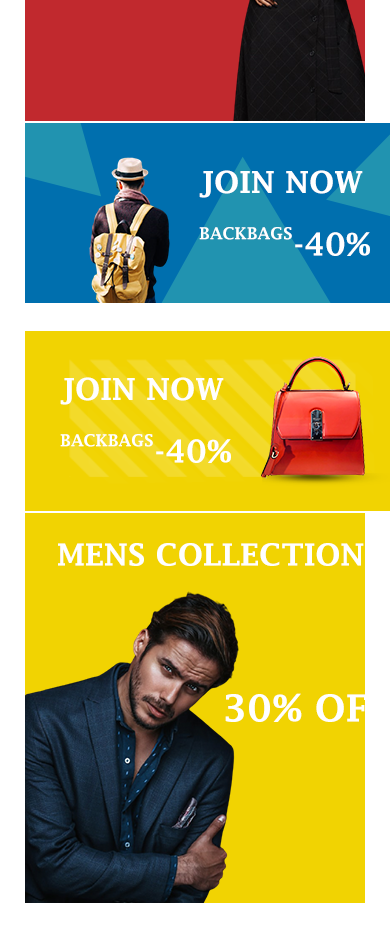
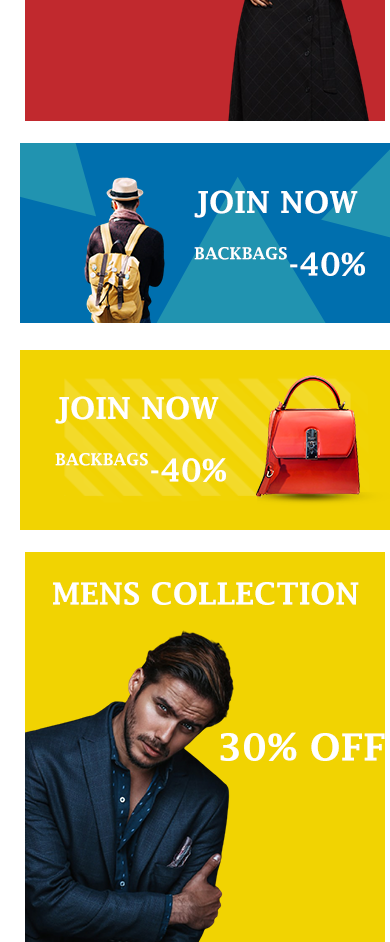
Before and after one commit to FotisAndritsos/ShopSource-eshop, a plain HTML site: page index.html in a window 390 px wide. Shown: the part 2000-2942 px from the top of the page. Drawn offline with nearby package versions, Linux system fonts and the light colour scheme.

Commit message:
responsive

```diff
--- a/styles.css
+++ b/styles.css
@@ -315,8 +315,8 @@ nav .dropbtn:hover {
 }
 
 /* Services  */
-.services{
-  padding:5rem 0 0;
+.services {
+  padding: 5rem 0 0;
 }
 .serv-container {
   max-width: 1400px;
@@ -350,15 +350,14 @@ nav .dropbtn:hover {
   margin: auto;
 }
 
-
-
-.discounts{
-  max-width: 1400px;
+.discounts {
+  max-width: 1200px;
   padding: 5rem 2.5rem;
-  display: flex;
-  align-items: center;
-  justify-content: space-between;
-  flex-wrap: wrap;
+  display: grid;
+  grid-template-columns: repeat(auto-fit, minmax(360px, 1fr));
+  grid-row-gap: 2rem;
+  grid-column-gap: 1.5rem;
+  margin: 0 auto;
 }
 .img-container-1,
 .img-container-2 .img-top,
@@ -368,28 +367,25 @@ nav .dropbtn:hover {
 }
 .img-container-1 a img,
 .img-container-2 a img,
-.img-container-3 a img{
+.img-container-3 a img {
   transition: 0.3s all ease;
 }
 .img-container-1 a:hover img,
 .img-container-2 a:hover img,
-.img-container-3 a:hover img{
+.img-container-3 a:hover img {
   transform: scale(1.05);
 }
-
-.img-container-2{
+.img-container-1,
+.img-container-2,
+.img-container-3 {
   display: flex;
   flex-direction: column;
   align-items: center;
+  justify-content: center;
 }
-.img-container-2 .img-top{
-  align-self:flex-start;
-  margin-bottom: 26px;
+.img-container-2 .img-top {
+  margin-bottom:2.5rem;
 }
-.img-container-2 .img-bottom{
-  align-self:flex-end;
-}
-
 /* FAVORITE PRODUCTS  */
 
 .products-favorites {
@@ -405,16 +401,16 @@ nav .dropbtn:hover {
   text-align: center;
   padding: 3rem;
 }
-.costumer-fav h2{
+.costumer-fav h2 {
   font-size: 2.5rem;
   text-transform: uppercase;
   font-weight: 800;
   padding: 1rem 0.5rem;
-    background-color: #F1D302;
+  background-color: #f1d302;
   color: white;
   margin-bottom: 2rem;
 }
-.costumer-fav>p{
+.costumer-fav > p {
   font-size: 1.6rem;
   font-weight: 500;
 }
@@ -453,11 +449,12 @@ nav .dropbtn:hover {
 .swiper2 .swiper-pagination-bullet-active {
   background-color: #c1292e;
 }
-.swiper2.swiper-pagination{
+.swiper2.swiper-pagination {
   position: absolute;
   bottom: 5px;
 }
-.swiper2.swiper-button-next,.swiper2 .swiper-button-prev {
+.swiper2.swiper-button-next,
+.swiper2 .swiper-button-prev {
   position: absolute;
   top: 95%;
   width: 35px;
@@ -470,51 +467,53 @@ nav .dropbtn:hover {
   color: #c1292e;
   outline: none;
 }
-.swiper2.swiper-button-next,.swiper2.swiper-container-rtl .swiper-button-prev {
+.swiper2.swiper-button-next,
+.swiper2.swiper-container-rtl .swiper-button-prev {
   right: auto;
   left: 80px;
-
 }
-.swiper-button-prev, .swiper-container-rtl .swiper-button-next {
+.swiper-button-prev,
+.swiper-container-rtl .swiper-button-next {
   left: 20px;
   right: auto;
 }
-.swiper2.swiper-button-next:after,.swiper2.swiper-button-prev:after {
+.swiper2.swiper-button-next:after,
+.swiper2.swiper-button-prev:after {
   font-family: swiper-icons;
   font-size: 25px;
   font-weight: 600;
-    text-transform: none!important;
+  text-transform: none !important;
   letter-spacing: 0;
   text-transform: none;
   font-variant: initial;
   line-height: 1;
 }
-.img-area{
+.img-area {
   width: 100%;
   height: 200px;
   overflow: hidden;
 }
-.img-area img{
+.img-area img {
   width: 100%;
   height: 100%;
   transition: 0.3s all ease;
 }
-.body-area{
+.body-area {
   margin: auto;
 }
-.body-area h3{
+.body-area h3 {
   text-transform: uppercase;
   font-size: 1.5rem;
   margin-bottom: 1rem;
 }
-.body-area p{
+.body-area p {
   text-transform: uppercase;
   font-size: 1.8rem;
   font-family: sans-serif;
   font-weight: 600;
   color: #c1292e;
 }
-.hidden-option{
+.hidden-option {
   position: absolute;
   top: 4%;
   right: 0;
@@ -524,23 +523,20 @@ nav .dropbtn:hover {
   transition: 0.3s transform ease;
   z-index: 100;
 }
-.hidden-option i{
+.hidden-option i {
   color: #fff;
   font-size: 1.4rem;
 }
-.hidden-option i:first-child{
+.hidden-option i:first-child {
   margin-right: 1rem;
 }
-.swiper2 .swiper-slide:hover .hidden-option{
+.swiper2 .swiper-slide:hover .hidden-option {
   transform: translateX(0);
 }
 
-
-.swiper2 .swiper-slide:hover img{
+.swiper2 .swiper-slide:hover img {
   transform: scale(1.1);
 }
-
-
 
 @media only screen and (max-width: 576px) {
   .top-container {
@@ -634,13 +630,13 @@ nav .dropbtn:hover {
   .swipper-inner {
     max-width: 100%;
   }
-  .products-favorites{
+  .products-favorites {
     flex-direction: column;
   }
-  .costumer-fav{
+  .costumer-fav {
     width: 90%;
   }
-  .swiper-container.swiper2{
+  .swiper-container.swiper2 {
     width: 100%;
   }
 }
```
Lines whose indentation alone changed are shown as unchanged.
